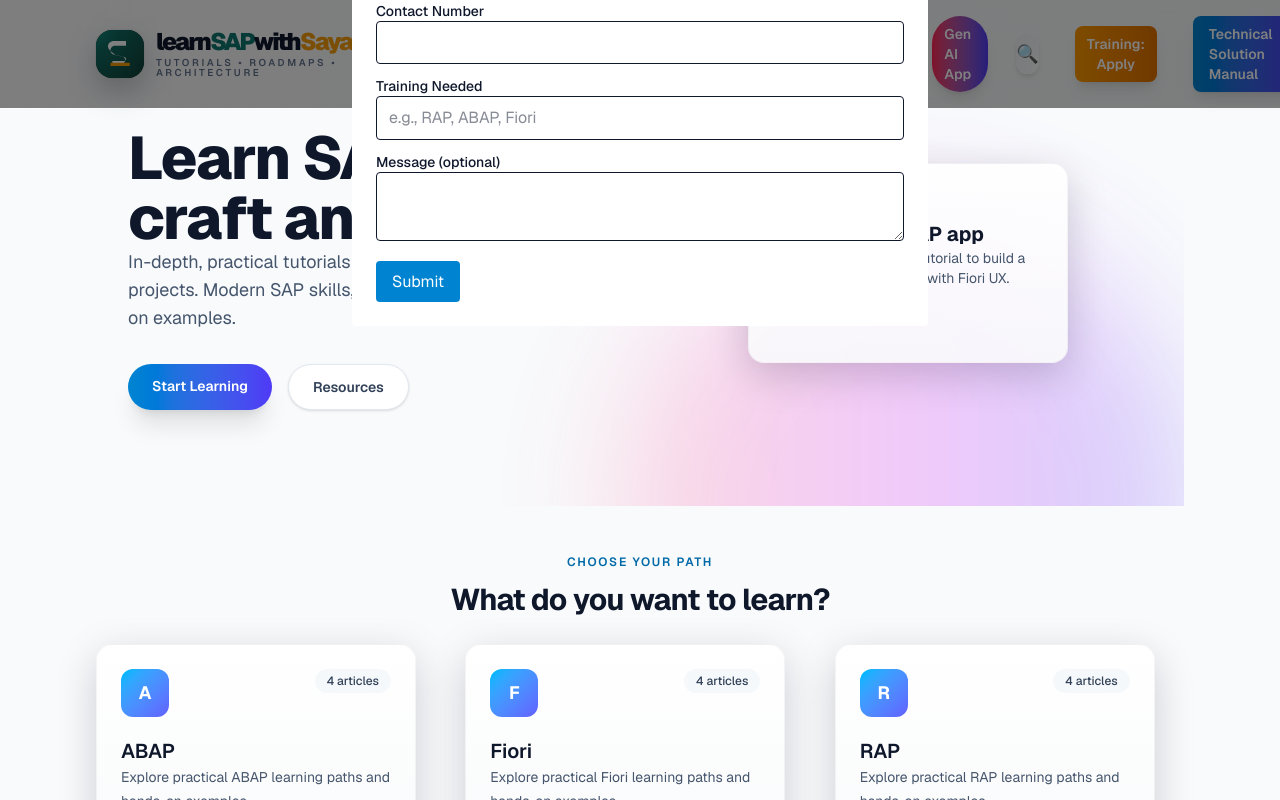
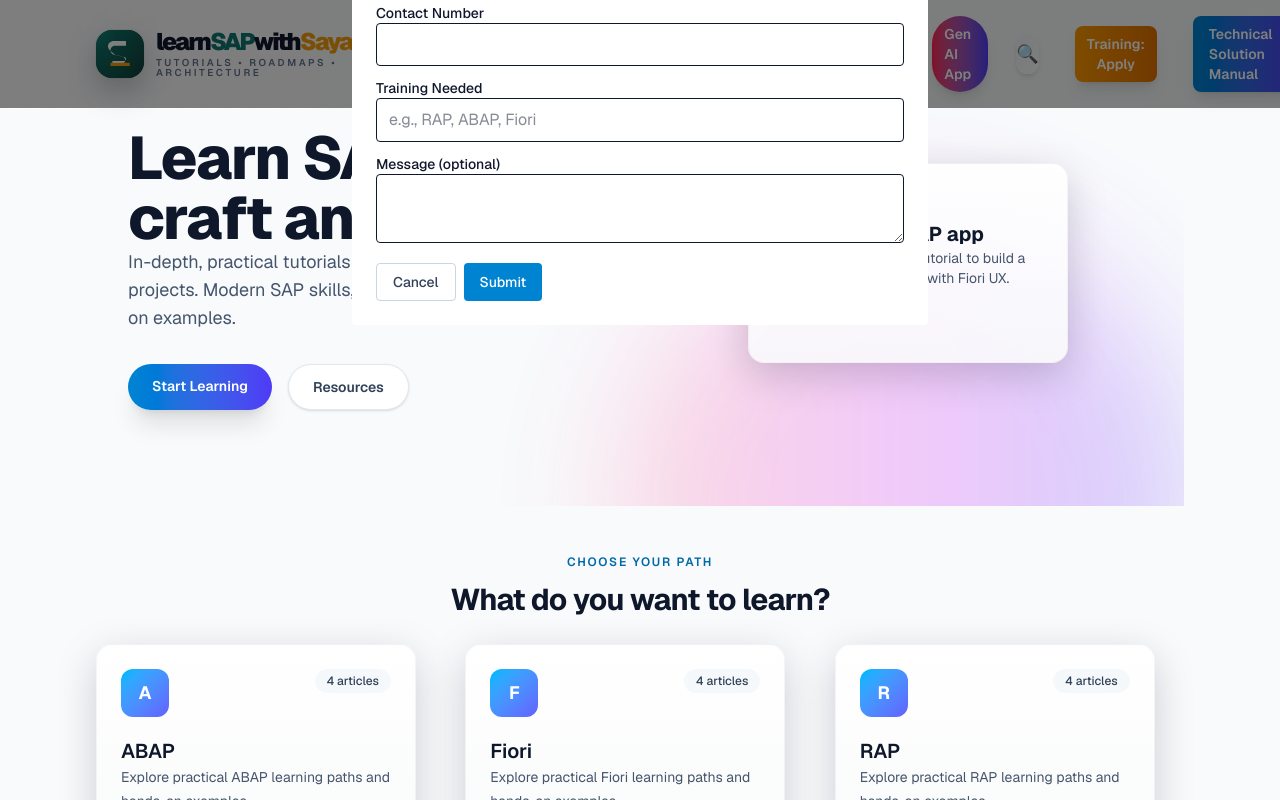
Before and after one commit to Sayan19996/learnSAPwithSayan, a Next.js app: page / in a window 1280 px wide. Both pictures are taken after a click on the button "Training: Apply". Shown: the top 800 px of the page. Built offline with nearby package versions, Linux system fonts and the light colour scheme.

Commit message:
fix(training): add cancel button to modal and fix nodemailer dynamic import

```diff
--- a/app/api/training/route.ts
+++ b/app/api/training/route.ts
@@ -15,7 +15,8 @@
     // Try to send via SMTP if nodemailer and SMTP config available
     let transporter: any = null;
     try {
-      const nodemailer = await import('nodemailer');
+      const nodemailerModule = await import('nodemailer');
+      const nodemailer = nodemailerModule.default || nodemailerModule;
       if (nodemailer && process.env.SMTP_HOST && process.env.SMTP_USER) {
         transporter = nodemailer.createTransport({
           host: process.env.SMTP_HOST,
@@ -28,6 +29,7 @@
         });
       }
     } catch (e) {
+      console.error("Nodemailer import error:", e);
       transporter = null;
     }
 
--- a/components/TrainingModal.tsx
+++ b/components/TrainingModal.tsx
@@ -75,10 +75,19 @@
             <textarea className="w-full rounded border px-3 py-2" value={message} onChange={(e) => setMessage(e.target.value)} />
           </div>
 
-          <div className="flex items-center justify-between">
-            <button type="submit" disabled={loading} className="rounded bg-sky-600 px-4 py-2 text-white">
-              {loading ? "Sending..." : "Submit"}
-            </button>
+          <div className="flex items-center justify-between gap-3">
+            <div className="flex gap-2">
+              <button
+                type="button"
+                onClick={onClose}
+                className="rounded border border-slate-300 bg-white px-4 py-2 text-sm font-medium text-slate-700 hover:bg-slate-50"
+              >
+                Cancel
+              </button>
+              <button type="submit" disabled={loading} className="rounded bg-sky-600 px-4 py-2 text-sm font-medium text-white hover:bg-sky-700">
+                {loading ? "Sending..." : "Submit"}
+              </button>
+            </div>
             {success ? <div className="text-sm text-slate-600">{success}</div> : null}
           </div>
         </form>
```
